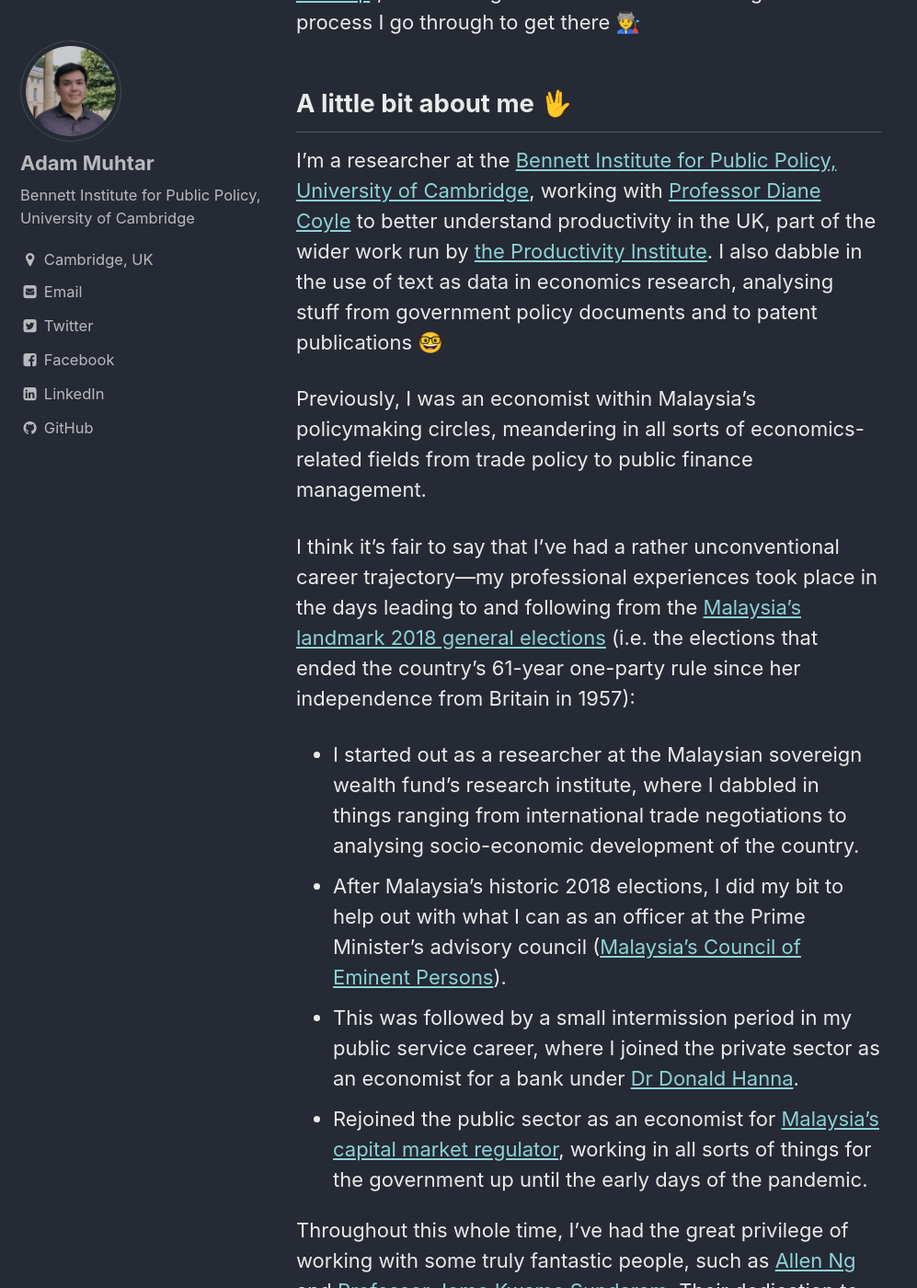
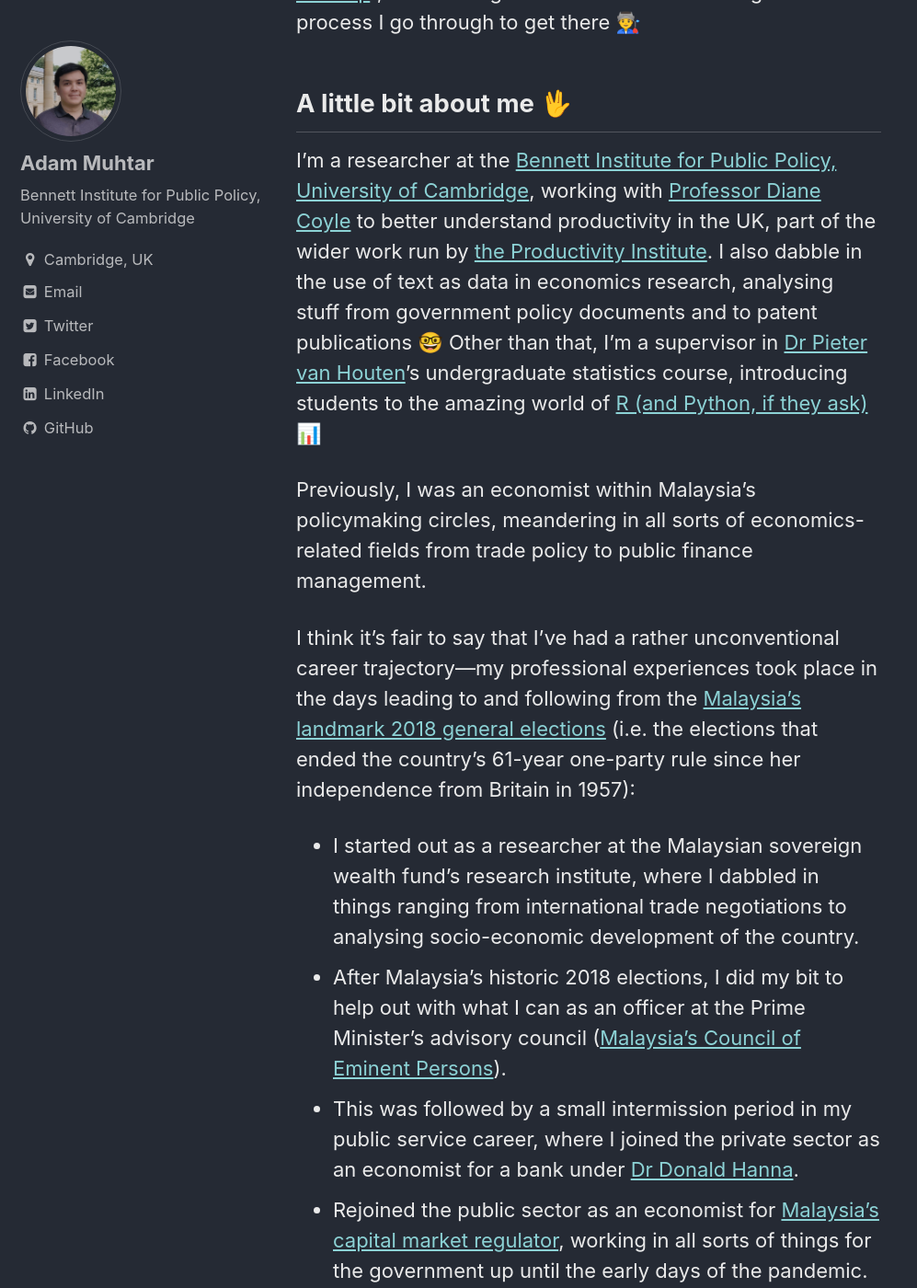
Before and after one commit to adammuhtar/adammuhtar.github.io, a Jekyll site: the page built from index.md, in a window 1280 px wide and 1400 px high, scrolled down 315 px. Shown: the whole window at 92% size, without its empty margins (0-997 px from the left). Built offline with Jekyll 4.4.1, drawn with Linux system fonts in a browser that asks for light colours; some of the changed lines change nothing that is shown; some of the changed text lies outside the part shown.

Commit message:
Update index.md

```diff
--- a/index.md
+++ b/index.md
@@ -11,7 +11,7 @@
 
 ## A little bit about me 🖖
 
-I'm a researcher at the [Bennett Institute for Public Policy, University of Cambridge](https://www.bennettinstitute.cam.ac.uk/), working with [Professor Diane Coyle](https://www.bennettinstitute.cam.ac.uk/about-us/team/diane-coyle/) to better understand productivity in the UK, part of the wider work run by [the Productivity Institute](https://www.productivity.ac.uk/). I also dabble in the use of text as data in economics research, analysing stuff from government policy documents and to patent publications 🤓
+I'm a researcher at the [Bennett Institute for Public Policy, University of Cambridge](https://www.bennettinstitute.cam.ac.uk/), working with [Professor Diane Coyle](https://www.bennettinstitute.cam.ac.uk/about-us/team/diane-coyle/) to better understand productivity in the UK, part of the wider work run by [the Productivity Institute](https://www.productivity.ac.uk/). I also dabble in the use of text as data in economics research, analysing stuff from government policy documents and to patent publications 🤓 Other than that, I'm a supervisor in [Dr Pieter van Houten](https://www.polis.cam.ac.uk/Staff_and_Students/dr-pieter-van-houten)'s undergraduate statistics course, introducing students to the amazing world of [R (and Python, if they ask)](https://www.business-science.io/assets/2021-02-18-R-is-for-research/Join_Forces_meme.png) 📊
 
 Previously, I was an economist within Malaysia's policymaking circles, meandering in all sorts of economics-related fields from trade policy to public finance management.
 
@@ -23,10 +23,10 @@
 
 Throughout this whole time, I've had the great privilege of working with some truly fantastic people, such as [Allen Ng](https://twitter.com/elanorng) and [Professor Jomo Kwame Sundaram](https://en.wikipedia.org/wiki/Jomo_Kwame_Sundaram). Their dedication to public service and betterment of society are beyond praise.
 
-I hold an MPhil in Public Policy from the University of Cambridge and a BSc in Economics from the London School of Economics. These were made possible through generous funding from scholarships, of which I am deeply grateful: [Tunku Fund](https://www.caths.cam.ac.uk/tunku-abdul-rahman-fund) and [Khazanah Global Scholarship](https://www.yayasankhazanah.com.my/scholarship-programmes/khazanah-global-scholarship).
+I hold an MPhil in Public Policy from the University of Cambridge and a BSc in Economics from the London School of Economics. These were made possible through generous funding from scholarships, of which I am deeply grateful: [Tunku Fund](https://www.caths.cam.ac.uk/tunku-abdul-rahman-fund) and [Khazanah Scholarship](https://www.yayasankhazanah.com.my/scholarship-programmes/khazanah-global-scholarship).
 
 Some extra bits about myself:
-* I split my time between London and Cambridge. If you'd like to meet up, let me know via 🐦[Twitter](https://twitter.com/adammuhtar_) or ✉️[email](mailto:adam.b.muhtar@gmail.com).
+* I split my time between London and Cambridge. If you'd like to meet up, let me know via 🐦[Twitter](https://twitter.com/adammuhtar_) or ✉️[Email](mailto:adam.b.muhtar@gmail.com).
 * My first name is Musaddiq, but I go by my middle name, Adam 🙂
 * I'm also interested in ways to [ween off economists' reliance on Stata](https://i.kym-cdn.com/photos/images/original/001/858/619/19d) 🙃!
 
```
